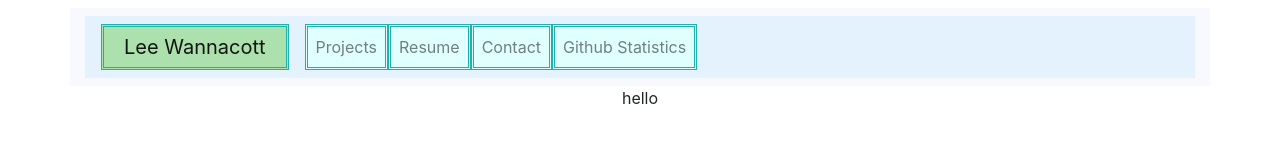
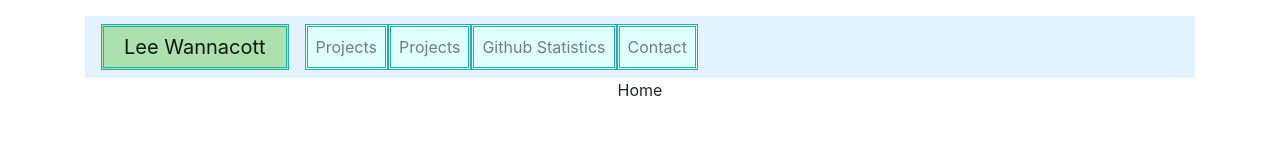
Before and after one commit to LeeWannacott/Portfolio, a React (Create React App) app: page / in a window 1280 px wide. Shown: the top 168 px of the page. Built offline with nearby package versions, Linux system fonts and the light colour scheme.

Commit message:
Succesfully pulling data off GitHub api

```diff
--- a/package.json
+++ b/package.json
@@ -7,9 +7,12 @@
     "@testing-library/jest-dom": "^4.2.4",
     "@testing-library/react": "^9.5.0",
     "@testing-library/user-event": "^7.2.1",
+    "axios": "^0.20.0",
     "bootstrap": "^4.5.3",
     "react": "^16.14.0",
+    "react-bootstrap": "^1.3.0",
     "react-dom": "^16.14.0",
+    "react-router-dom": "^5.2.0",
     "react-scripts": "3.4.3"
   },
   "scripts": {
--- a/src/App.js
+++ b/src/App.js
@@ -2,14 +2,15 @@ import React from 'react';
 import logo from './logo.svg';
 import './App.css';
 import { render } from '@testing-library/react';
-import Navigation from './layout/Navigation';
+import NavBar from './layout/NavBar';
+import Projects from './layout/Projects';
 
 
 function App() {
   return (
     <div className="App">
-    <header><Navigation className="App-header"/></header>
-    <footer><p>hello</p></footer>
+    <header><NavBar /></header>
+    <footer></footer>
     </div>
   );
 }
--- a/src/index.js
+++ b/src/index.js
@@ -1,18 +1,16 @@
 import React from 'react';
 import ReactDOM from 'react-dom';
+import { BrowserRouter } from "react-router-dom";
 import './index.css';
 import App from './App';
 import * as serviceWorker from './serviceWorker';
 import 'bootstrap/dist/css/bootstrap.css';
+import "bootstrap/dist/css/bootstrap.min.css";
 
-ReactDOM.render(
-  <React.StrictMode>
+const app = (
+  <BrowserRouter>
     <App />
-  </React.StrictMode>,
-  document.getElementById('root')
+  </BrowserRouter>
 );
 
-// If you want your app to work offline and load faster, you can change
-// unregister() to register() below. Note this comes with some pitfalls.
-// Learn more about service workers: https://bit.ly/CRA-PWA
-serviceWorker.unregister();
+ReactDOM.render(app, document.getElementById("root"));
--- /dev/null
+++ b/src/layout/GitHub.js
@@ -0,0 +1,96 @@
+import axios from 'axios'
+import React, { Component } from 'react'
+import { isCompositeComponent } from 'react-dom/test-utils'
+
+export class Github extends Component {
+    state = {
+        repos: [],
+        loading: false,
+        data: false
+    }
+
+    componentDidMount() {
+        this.setState({ loading: true })
+        axios.get(`https://api.github.com/users/leewannacott/repos?client_id=${process.env.REACT_APP_GITHUB_CLIENT_ID}&client_secret${process.env.REACT_APP_GITHUB_CLIENT_SECRET}`)
+            .then(res => {
+                const repos = res.data;
+                this.setState({ repos })
+            });
+
+
+        // this.setState({ repos: res.data, loading: false, data: true })
+
+
+    }
+
+
+    // state = {
+    //     repos: [
+    //         {
+    //             login: "LeeWannacott",
+    //             id: 49783296,
+    //             node_id: "MDQ6VXNlcjQ5NzgzMjk2",
+    //             avatar_url: "https://avatars1.githubusercontent.com/u/49783296?v=4",
+    //             gravatar_id: "",
+    //             url: "https://api.github.com/users/LeeWannacott",
+    //             html_url: "https://github.com/LeeWannacott",
+    //             followers_url: "https://api.github.com/users/LeeWannacott/followers",
+    //             following_url: "https://api.github.com/users/LeeWannacott/following{/other_user}",
+    //             gists_url: "https://api.github.com/users/LeeWannacott/gists{/gist_id}",
+    //             starred_url: "https://api.github.com/users/LeeWannacott/starred{/owner}{/repo}",
+    //             subscriptions_url: "https://api.github.com/users/LeeWannacott/subscriptions",
+    //             organizations_url: "https://api.github.com/users/LeeWannacott/orgs",
+    //             repos_url: "https://api.github.com/users/LeeWannacott/repos",
+    //             events_url: "https://api.github.com/users/LeeWannacott/events{/privacy}",
+    //             received_events_url: "https://api.github.com/users/LeeWannacott/received_events",
+    //             type: "User",
+    //             site_admin: false,
+    //             name: "Lee Wannacott",
+    //             company: "WannacottL@gmail.com",
+    //             blog: "https://www.linkedin.com/in/lee-wannacott-64289b174/",
+    //             location: null,
+    //             email: null,
+    //             hireable: null,
+    //             bio: "Interested in Business and Data.\r\n",
+    //             twitter_username: null,
+    //             public_repos: 15,
+    //             public_gists: 1,
+    //             followers: 0,
+    //             following: 1,
+    //             created_at: "2019-04-19T10:38:52Z",
+    //             updated_at: "2020-10-12T22:50:08Z"
+    //         }
+    //     ]
+    // }
+
+    render() {
+
+        return (
+            <div>
+                <table style={{ width: '100%' }}>
+                    <p>
+
+                        {
+                            this.state.repos.map(repo => (
+                                <div key='id'><td>{repo.name}</td></div>
+
+
+
+
+
+                            ))
+                        }
+
+                    </p>
+                </table>
+            </div >
+
+        )
+
+
+
+    }
+
+}
+
+export default Github
--- /dev/null
+++ b/src/layout/Home.js
@@ -0,0 +1,13 @@
+import React, { Component } from "react";
+
+class Home extends Component {
+  render() {
+    return (
+      <div>
+        <p>Home</p>
+      </div>
+    );
+  }
+}
+
+export default Home;
--- /dev/null
+++ b/src/layout/NavBar.js
@@ -0,0 +1,57 @@
+import React, { Component } from 'react'
+import Projects from './Projects';
+import './Navbar.css';
+import { Link, Route, NavLink, Switch } from 'react-router-dom';
+import { BrowserRouter as Router } from 'react-router-dom'
+import { Navbar, Nav, Form, FormControl, Button } from "react-bootstrap";
+import Home from './Home'
+import GitHub from './GitHub';
+
+
+export class NavBar extends Component {
+  render() {
+    return (
+
+      <div>
+        <div class="container">
+          <nav class="navbar navbar-light navbar-expand-xl" style={{ backgroundColor: "#e3f2fd" }}>
+            <a class="navbar-brand" href="#">Lee Wannacott</a>
+            <button class="navbar-toggler" type="button" data-toggle="collapse" data-target="#navbarNav" aria-controls="navbarNav" aria-expanded="false" aria-label="Toggle navigation">
+              <span class="navbar-toggler-icon"></span>
+            </button>
+            <div class="collapse navbar-collapse" id="navbarNav">
+              <ul class="navbar-nav">
+                {/* Navbar items */}
+                <li class="nav-item"><Nav.Link class='Nav-link' as={Link} to="/projects">
+                  Projects
+              </Nav.Link></li>
+                <li class="nav-item"><Nav.Link class='Nav-link' as={Link} to="/projects">
+                  Projects
+              </Nav.Link></li>
+                <li class="nav-item"><Nav.Link class='Nav-link' as={Link} to="/GitHub">
+                  Github Statistics
+              </Nav.Link></li>
+                <li class="nav-item"><Nav.Link class='Nav-link' as={Link} to="/projects">
+                  Contact
+              </Nav.Link></li>
+              </ul>
+            </div>
+          </nav>
+        </div>
+        {/* Routing */}
+        <div>
+          <Switch>
+            <Route exact path="/" component={Home} />
+            <Route path="/projects" component={Projects} />
+            <Route path="/GitHub" component={GitHub} />
+          </Switch>
+        </div>
+
+      </div>
+
+
+    )
+  }
+}
+
+export default NavBar
--- a/src/layout/Navigation.css
+++ b/src/layout/Navbar.css
@@ -1,15 +1,16 @@
 .navbar {
+  margin-top: 1em;
   position: fixed;
   display: flex;
 }
-
+/*
 .container {
   background-color: ghostwhite;
   margin-left: 12em;
   margin-top: 0.5em;
   padding-top: 0.5em;
   padding-bottom: 0.5em;
-}
+} */
 
 .navbar-brand {
   background-color: rgb(172, 224, 172);
@@ -24,8 +25,10 @@
   text-shadow: salmon;
   border-style: double;
   border-color: lightseagreen;
+  color: lime;
 }
 
 a:hover {
   background-color: lightpink;
+  color: white;
 }
--- a/src/layout/Navigation.js
+++ /dev/null
@@ -1,42 +0,0 @@
-import React, { Component } from 'react'
-import './Navigation.css';
-
-export class Navigation extends Component {
-    render() {
-        return (
-            <div class="container">
-
-            <nav class="navbar navbar-light navbar-expand-xl" style={{backgroundColor: "#e3f2fd"}}>
-
-            <a class="navbar-brand" href="#">Lee Wannacott</a>
-            <button class="navbar-toggler" type="button" data-toggle="collapse" data-target="#navbarNav" aria-controls="navbarNav" aria-expanded="false" aria-label="Toggle navigation">
-              <span class="navbar-toggler-icon"></span>
-            </button>
-            <div class="collapse navbar-collapse" id="navbarNav">
-              <ul class="navbar-nav">
-                <li class="nav-item">
-                  <a class="nav-link" href="#">Projects <span class="sr-only">(current)</span></a>
-                </li>
-
-                <li class="nav-item">
-                  <a class="nav-link" href="#">Resume</a>
-                </li>
-                <li class="nav-item">
-                  <a class="nav-link" href="#">Contact</a>
-                </li>
-                <li class="nav-item">
-                  <a class="nav-link" href="#">Github Statistics</a>
-                </li>
-
-              </ul>
-            </div>
-          </nav>
-
-          </div>
-
-
-        )
-    }
-}
-
-export default Navigation
--- /dev/null
+++ b/src/layout/Projects.js
@@ -0,0 +1,18 @@
+import React, { Component } from 'react'
+
+
+export class Projects extends Component {
+    render() {
+        return (
+            <div>
+
+                <p>hello world</p>
+
+
+                <p>testojlkdjdglkjsdfklgj</p>
+            </div>
+        )
+    }
+}
+
+export default Projects
```
Also changed, not shown: src/layout/Contact.js (added), 1 other file (tests, documents, lock files or other folders).
